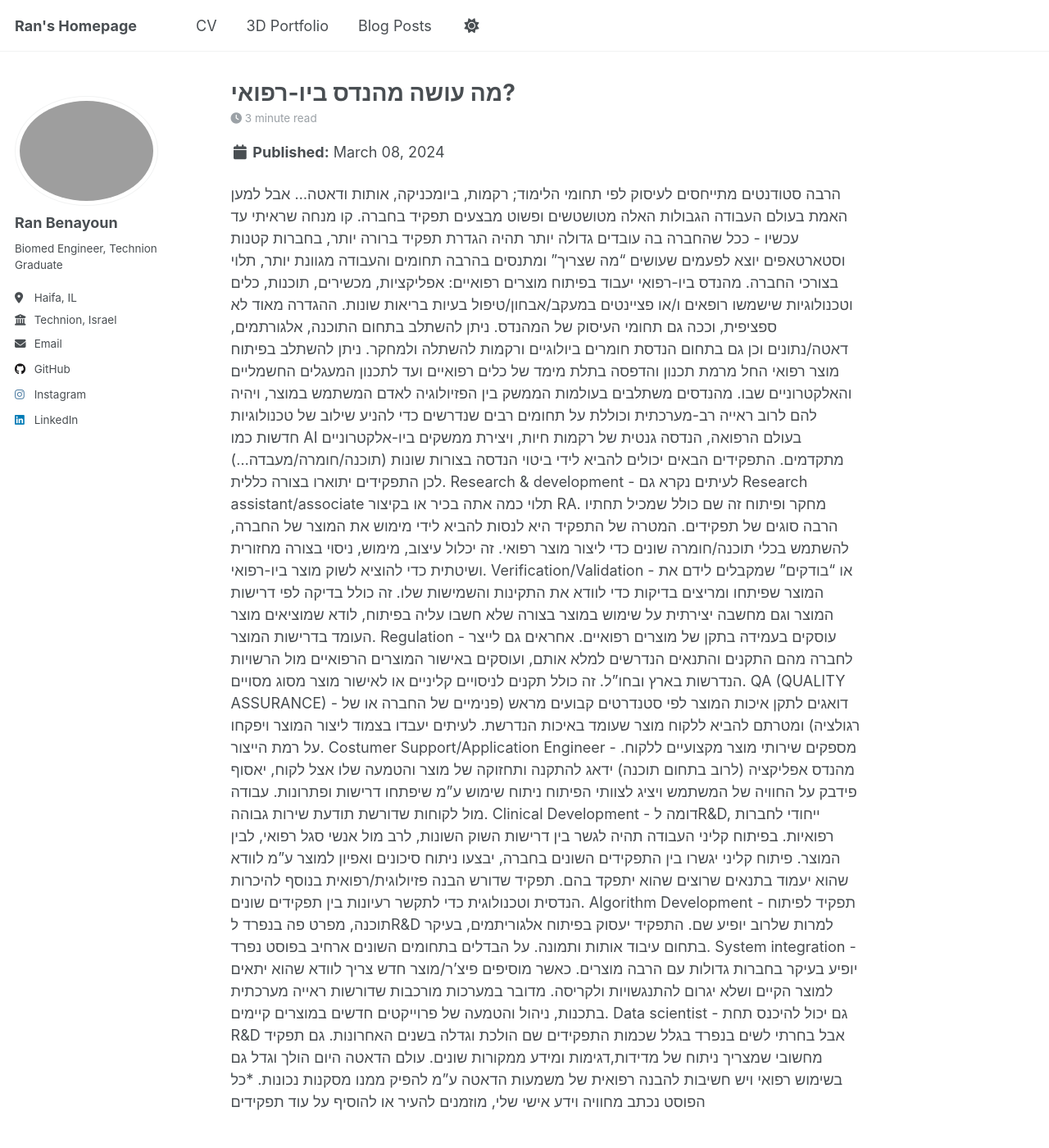
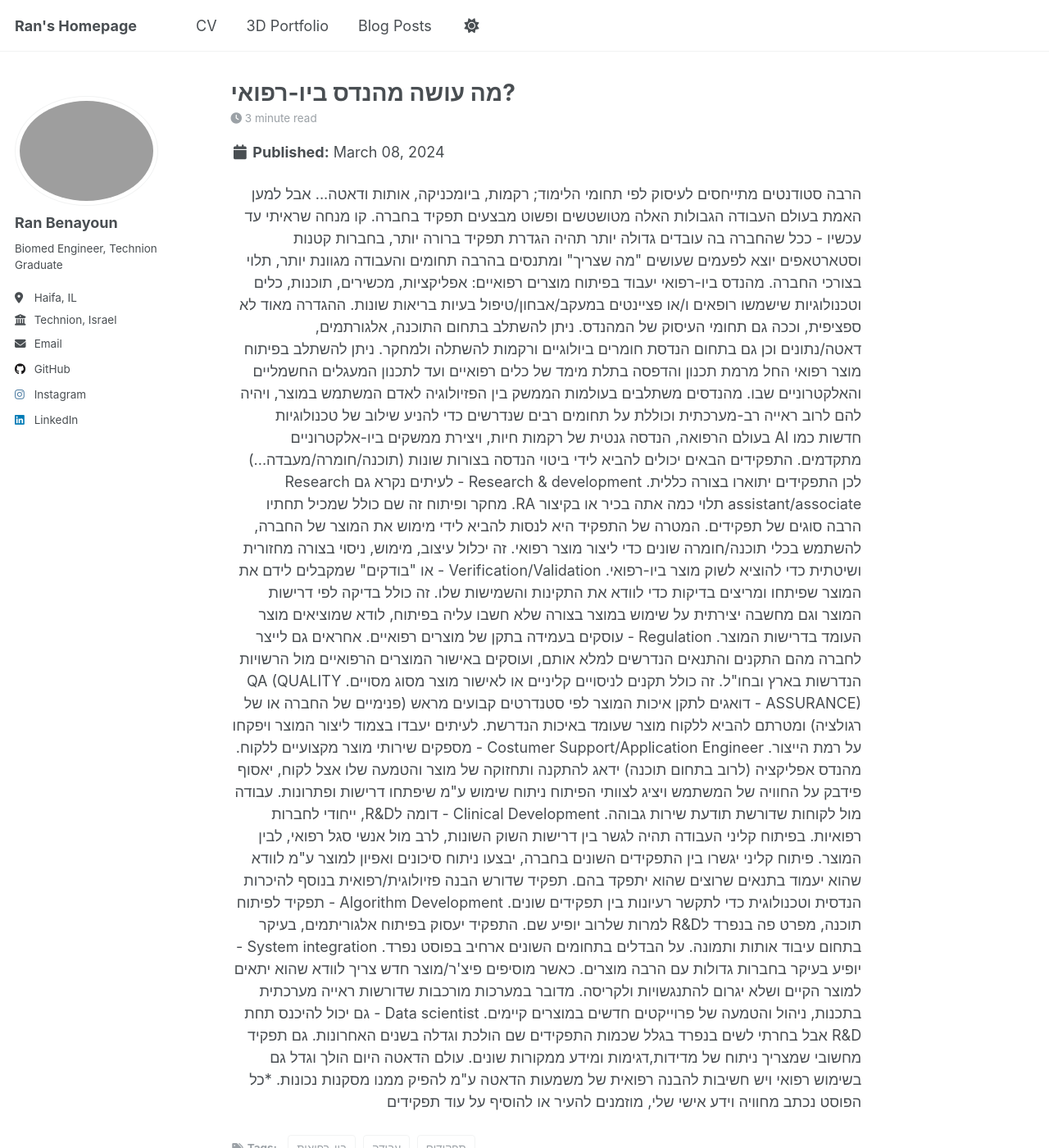
Before and after one commit to ranbenayoun/ranbe, a Jekyll site: the page built from _posts/2013-08-14-blog-post-2.md, in a window 1280 px wide and 1400 px high. Shown: the whole window at 82% size. Built offline with Jekyll 4.4.1, drawn with Linux system fonts in a browser that asks for light colours; some of the changed text lies outside the part shown.

Commit message:
right align

```diff
--- a/_posts/2013-08-14-blog-post-2.md
+++ b/_posts/2013-08-14-blog-post-2.md
@@ -7,6 +7,7 @@
   - עבודה
   - תפקידים
 ---
+<div dir="rtl" align="right">
 
 הרבה סטודנטים מתייחסים לעיסוק לפי תחומי הלימוד; רקמות, ביומכניקה, אותות ודאטה... אבל למען האמת בעולם העבודה הגבולות האלה מטושטשים ופשוט מבצעים תפקיד בחברה.
 קו מנחה שראיתי עד עכשיו - ככל שהחברה בה עובדים גדולה יותר תהיה הגדרת תפקיד ברורה יותר, בחברות קטנות וסטארטאפים יוצא לפעמים שעושים "מה שצריך" ומתנסים בהרבה תחומים והעבודה מגוונת יותר, תלוי בצורכי החברה.
```
Also changed, not shown: _posts/2012-08-14-blog-post-1.md (+1 -0 lines), _posts/2014-08-14-blog-post-3.md (+1 -0 lines), _posts/2015-08-14-blog-post-4.md (+1 -0 lines).
